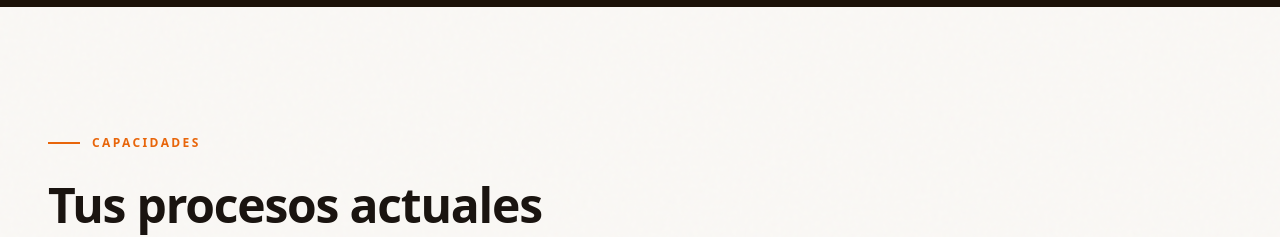
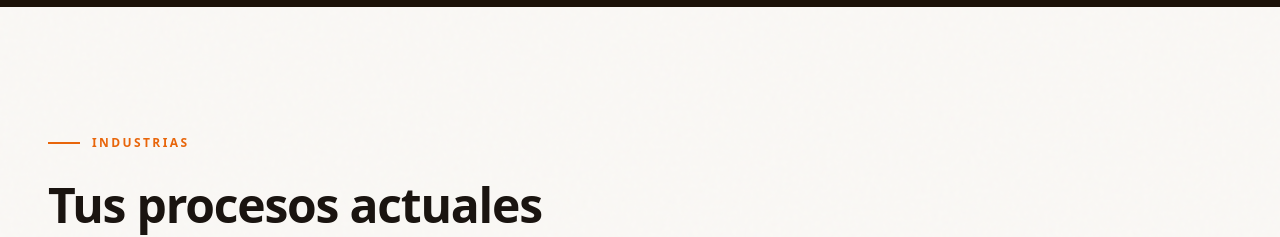
Before and after one commit to Alexander12y/wiger-ai-webpage, a Next.js app: page / in a window 1280 px wide. Shown: the part 2240-2477 px from the top of the page. Built offline with nearby package versions, Linux system fonts and the light colour scheme.

Commit message:
ultimo cambio

```diff
--- a/src/components/sections/CapabilitiesGrid.tsx
+++ b/src/components/sections/CapabilitiesGrid.tsx
@@ -99,7 +99,7 @@ export function CapabilitiesGrid() {
               className="text-xs font-semibold tracking-[0.2em] uppercase"
               style={{ color: 'var(--color-accent)', fontFamily: 'var(--font-mono)' }}
             >
-              Capacidades
+              Industrias
             </span>
           </div>
           <h2 className="reveal reveal-delay-1 font-display text-3xl sm:text-4xl lg:text-5xl font-extrabold leading-tight tracking-tight"
```
